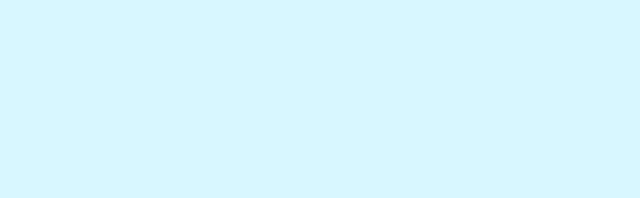
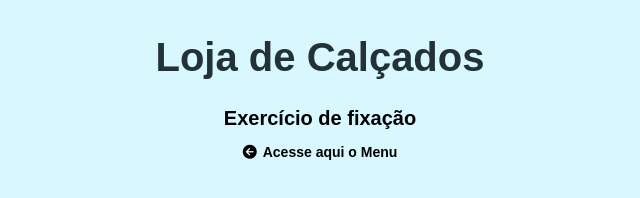
Before and after one commit to marcelopetroni/AtividadesWeb, a plain HTML site: page fixacao.html in a window 1280 px wide. Shown: the whole page, without its empty margins (320-960 px from the left). Drawn offline with Linux system fonts and the light colour scheme.

Commit message:
header da página

```diff
--- a/fixacao.css
+++ b/fixacao.css
@@ -2,3 +2,32 @@ html {
     background-color: rgb(216, 247, 255);
     font-family: "Manrope", sans-serif;
 }
+
+header {
+    font-family: "Manrope", sans-serif;
+    color: black;
+    display: flex;
+    justify-content: center;
+    text-align: center;
+    flex-direction: column;
+}
+header h1 {
+    font-size: 40px;
+    color: rgb(34, 50, 54);
+}
+header h3 {
+    font-size: 20px;
+    margin: 0;
+}
+.link-menu {
+    display: flex;
+    flex-direction: row;
+    align-items: center;
+    justify-content: center;
+    text-decoration: none;
+    color: black;
+    font-size: 14px;
+    font-family: "Manrope", sans-serif;
+    font-weight: bold;
+    gap: 6px;
+}
--- a/fixacao.html
+++ b/fixacao.html
@@ -5,8 +5,18 @@
     <meta name="viewport" content="width=device-width, initial-scale=1.0">
     <title>Fixação</title>
     <link rel="stylesheet" href="fixacao.css">
+    <link rel="stylesheet" href="https://cdnjs.cloudflare.com/ajax/libs/font-awesome/6.5.1/css/all.min.css" integrity="sha512-DTOQO9RWCH3ppGqcWaEA1BIZOC6xxalwEsw9c2QQeAIftl+Vegovlnee1c9QX4TctnWMn13TZye+giMm8e2LwA==" crossorigin="anonymous" referrerpolicy="no-referrer" />
 </head>
 <body>
-
+    <header>
+        <div class="title-container">
+            <h1>Loja de Calçados</h1>
+            <h3>Exercício de fixação</h3>
+        </div>
+        <a href="index.html" class="link-menu">
+            <i class="fa-solid fa-circle-arrow-left"></i>
+            <p>Acesse aqui o Menu</p>
+        </a>
+    </header>
 </body>
 </html>
```
